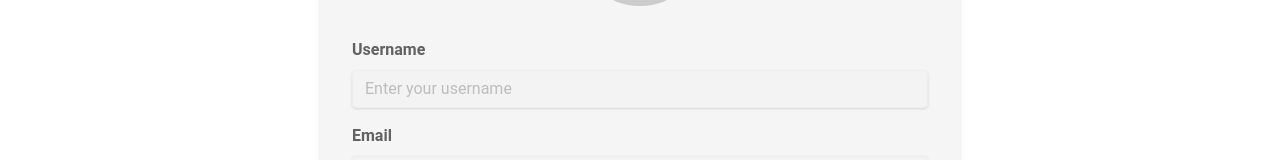
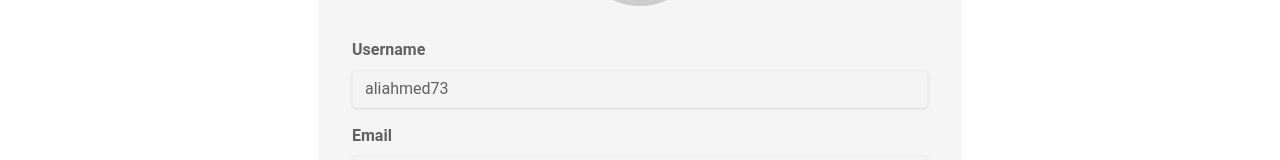
Before and after one commit to KarimALI88/haulify, a React (Vite) app: page /profile/1 in a window 1280 px wide. Shown: the part 367-527 px from the top of the page. Built offline with nearby package versions, Linux system fonts and the light colour scheme; data requests are answered from the project's data file.

Commit message:
edit to view username

```diff
--- a/src/pages/UserLayout/profile/Profile.jsx
+++ b/src/pages/UserLayout/profile/Profile.jsx
@@ -81,8 +81,8 @@ const Profile = () => {
             id="username"
             className="shadow appearance-none border rounded w-full py-2 px-3 text-gray-700 leading-tight focus:outline-none focus:shadow-outline"
             placeholder="Enter your username"
-            value={userInfo.name || ""}
-            onChange={(e) => handleChange(e, "name")}
+            value={userInfo.username || ""}
+            onChange={(e) => handleChange(e, "username")}
             disabled={goEdit}
           />
         </div>
```
